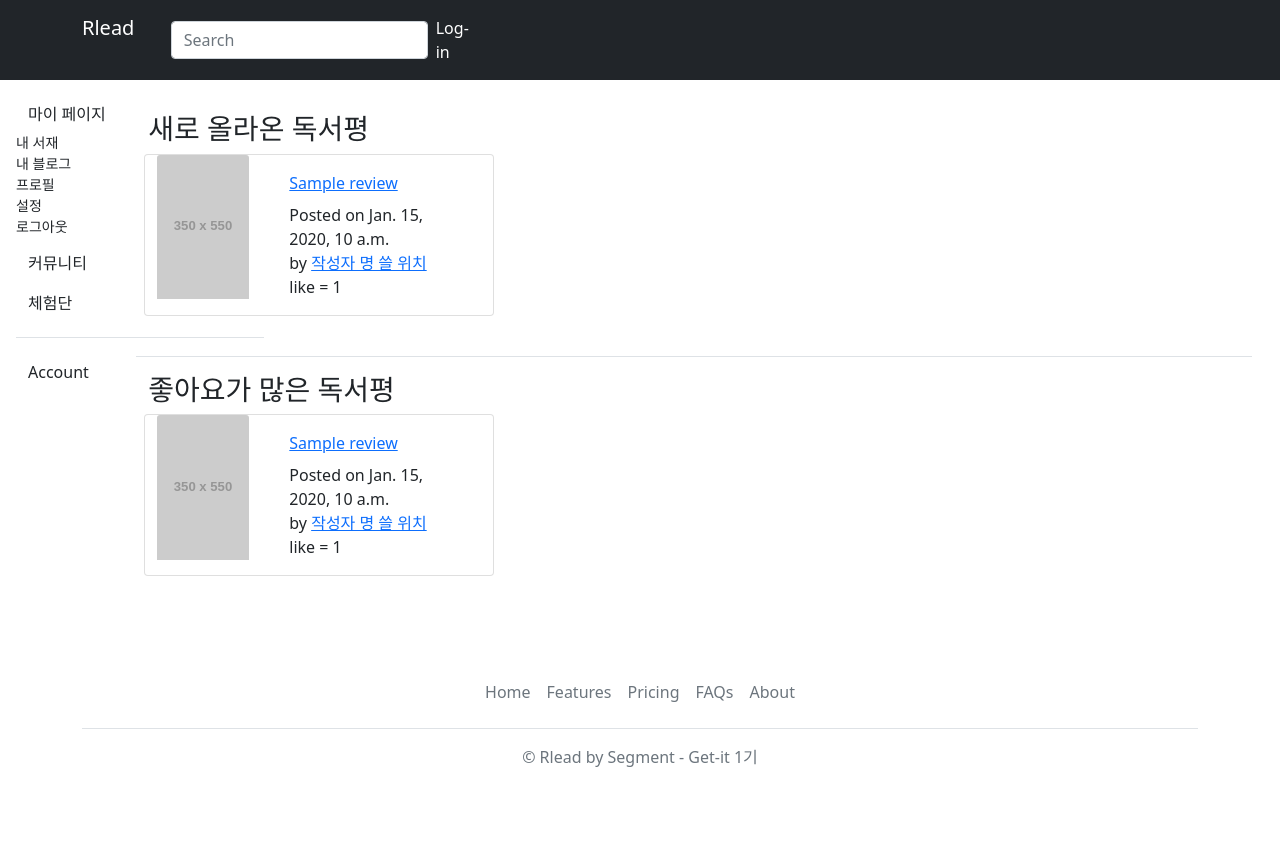
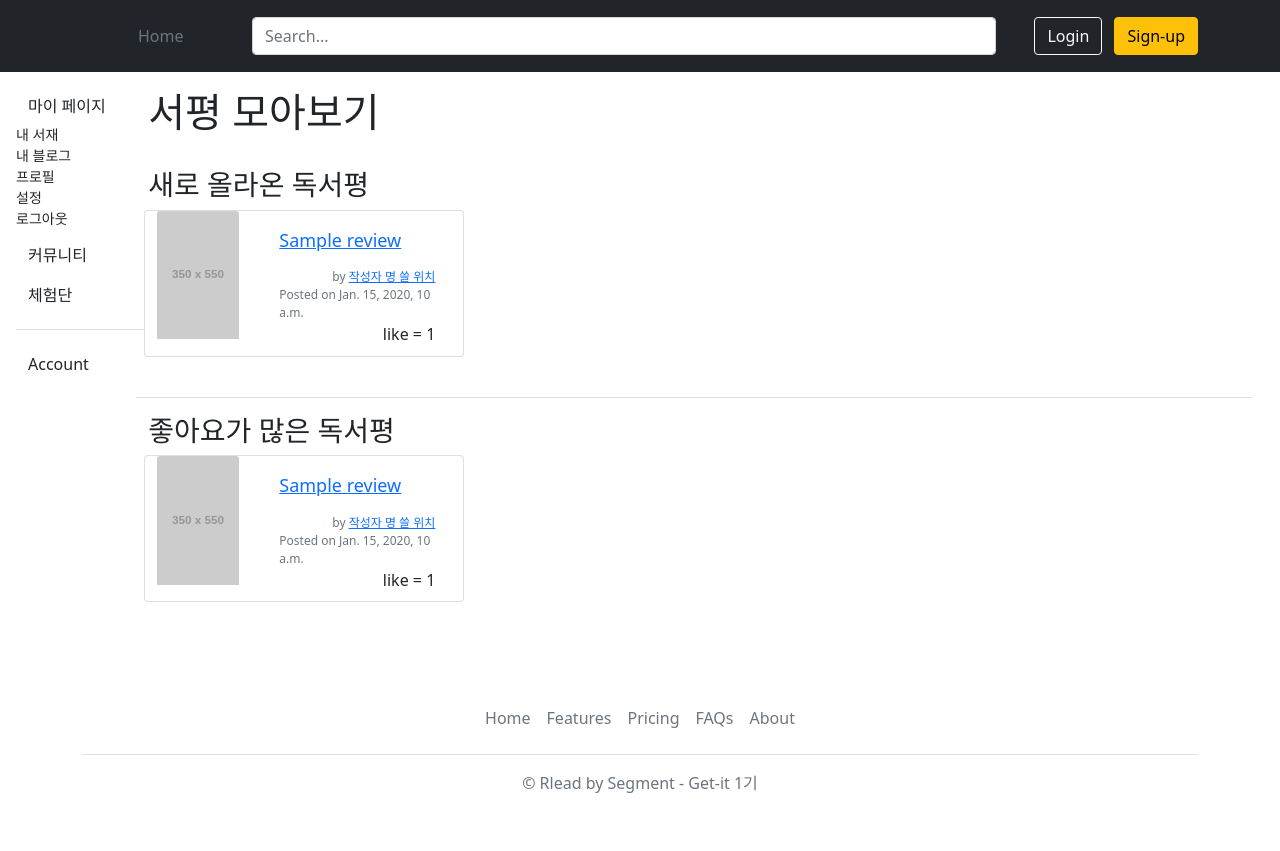
Before and after one commit to Get-It-Team1/Segment, a Django app: page / in a window 1280 px wide. Before the commit the page ends 767 px from the top, so only its background shows below. Run offline with Django 4.2, Linux system fonts and the light colour scheme; tables that the repository leaves empty hold one stand-in row (values such as "Sample post"); grey boxes labelled with a size stand in for pictures from a placeholder-image service; some libraries are stand-ins or nearby versions.

Commit message:
헤더 구현

```diff
--- a/main/templates/main/base.html
+++ b/main/templates/main/base.html
@@ -10,7 +10,7 @@
 </head>
 
 <body>
-    {% include 'main/navbar.html' %}
+    {% include 'main/header.html' %}
 
 
 
--- a/main/templates/main/card.html
+++ b/main/templates/main/card.html
@@ -1,5 +1,5 @@
 {% load static %}
-<div class="card mb-4 mx-2" style="width:350px">
+<div class="card mb-4 mx-2" style="width:320px">
 
     <div class="row">
         <div class="col-md-4">
@@ -7,12 +7,17 @@
                 alt="..." /></a>
         </div>
         <div class ="col-md-8">
-            <div class="card-body">
-                <div class="card-title"><a href="{{r.get_absolute_url }}">{{ r.title }}</a></div>
-                <div>
-                    Posted on {{ r.created_at }} <br>by
-                    <a href = "#">작성자 명 쓸 위치</a>
+            <div class="card-body" style="height: 100%;">
+                <div class="card-title" style = "font-size: 18px; height: 30%;"><a href="{{r.get_absolute_url }}">{{ r.title }}<br></a></div>
+
+                <div class="text-small text-muted text-end " style="font-size:  12px;">
+                    by <a href = "#" class="text-end">작성자 명 쓸 위치</a>
                 </div>
+
+                <div class="text-small text-muted" style="font-size:  12px;">
+                    Posted on {{ r.created_at }}
+                </div>
+                <div class = "text-end"> like = {{ r.like }}</div>
             </div>
         </div>
     </div>
--- /dev/null
+++ b/main/templates/main/header.html
@@ -0,0 +1,23 @@
+{%load static%}
+<header class="p-3 bg-dark text-white">
+    <div class="container">
+      <div class="d-flex flex-wrap align-items-center justify-content-center justify-content-lg-start">
+        <a href="/" class="d-flex align-items-center mb-2 mb-lg-0 text-white text-decoration-none">
+          <svg class="bi me-2" width="40" height="32" role="img" aria-label="Bootstrap"><use xlink:href="#bootstrap"/></svg>
+        </a>
+
+        <ul class="nav col-2 col-lg-auto me-lg-auto mb-2 justify-content-center mb-md-0">
+          <li><a href="#" class="nav-link px-2 text-secondary">Home</a></li>
+          </ul>
+
+        <form class="col-8 mb-3 mb-lg-0 me-lg-3">
+          <input type="search" class="form-control form-control-dark" placeholder="Search..." aria-label="Search">
+        </form>
+
+        <div class="text-end col-2">
+          <button type="button" class="btn btn-outline-light me-2">Login</button>
+          <button type="button" class="btn btn-warning">Sign-up</button>
+        </div>
+      </div>
+    </div>
+  </header>
--- a/main/templates/main/navbar.html
+++ b/main/templates/main/navbar.html
@@ -9,7 +9,7 @@
     <title>Document</title>
 </head>
 <body>
-    <nav class="navbar navbar-expand-sm navbar-dark bg-dark">
+    <nav class="navbar  navbar-dark bg-dark">
         <div class="container">
           <div class="row">
             <a class="navbar-brand col-lg-2" href="">Rlead</a>
--- a/main/templates/main/review_list.html
+++ b/main/templates/main/review_list.html
@@ -2,55 +2,19 @@
 
 {% block main_area %}
     <div class="container">
+        <h1 class="pb-3">서평 모아보기</h1>
         <div class="row my-3">
 
                 <h3>새로 올라온 독서평</h3>
                 {% for r in review_pk %}
-                    <!--{% include 'main/card.html' %}-->
-                    <div class="card mb-4 mx-2" style="width:350px">
+                    {% include 'main/card.html' %}
+                {% endfor %}
 
-                        <div class="row">
-                            <div class="col-md-4">
-                                <a href="#!"><img class="card-img-top" src="https://dummyimage.com/350X550/dee2e6/6c757d.jpg"
-                                    alt="..." /></a>
-                            </div>
-                            <div class ="col-md-8">
-                                <div class="card-body">
-                                    <div class="card-title"><a href="{{r.get_absolute_url }}">{{ r.title }}</a></div>
-                                    <div>
-                                        Posted on {{ r.created_at }} <br>by
-                                        <a href = "#">작성자 명 쓸 위치</a>
-                                    </div>
-                                    <div> like = {{ r.like }}</div>
-                                </div>
-                            </div>
-                        </div>
-                    </div>
-                {% endfor %}
                 <div class="border-top my-3"></div>
+
                 <h3>좋아요가 많은 독서평</h3>
                 {% for r in review_like %}
-                    <!--{% include 'main/card.html' %}-->
-                    <div class="card mb-4 mx-2" style="width:350px">
-
-                        <div class="row">
-                            <div class="col-md-4">
-                                <a href="#!"><img class="card-img-top" src="https://dummyimage.com/350X550/dee2e6/6c757d.jpg"
-                                    alt="..." /></a>
-                            </div>
-                            <div class ="col-md-8">
-                                <div class="card-body">
-                                    <div class="card-title"><a href="{{r.get_absolute_url }}">{{ r.title }}</a></div>
-                                    <div>
-                                        Posted on {{ r.created_at }} <br>by
-                                        <a href = "#">작성자 명 쓸 위치</a>
-                                    </div>
-
-                                    <div> like = {{ r.like }}</div>
-                                </div>
-                            </div>
-                        </div>
-                    </div>
+                    {% include 'main/card.html' %}
                 {% endfor %}
 
             </div>
```
